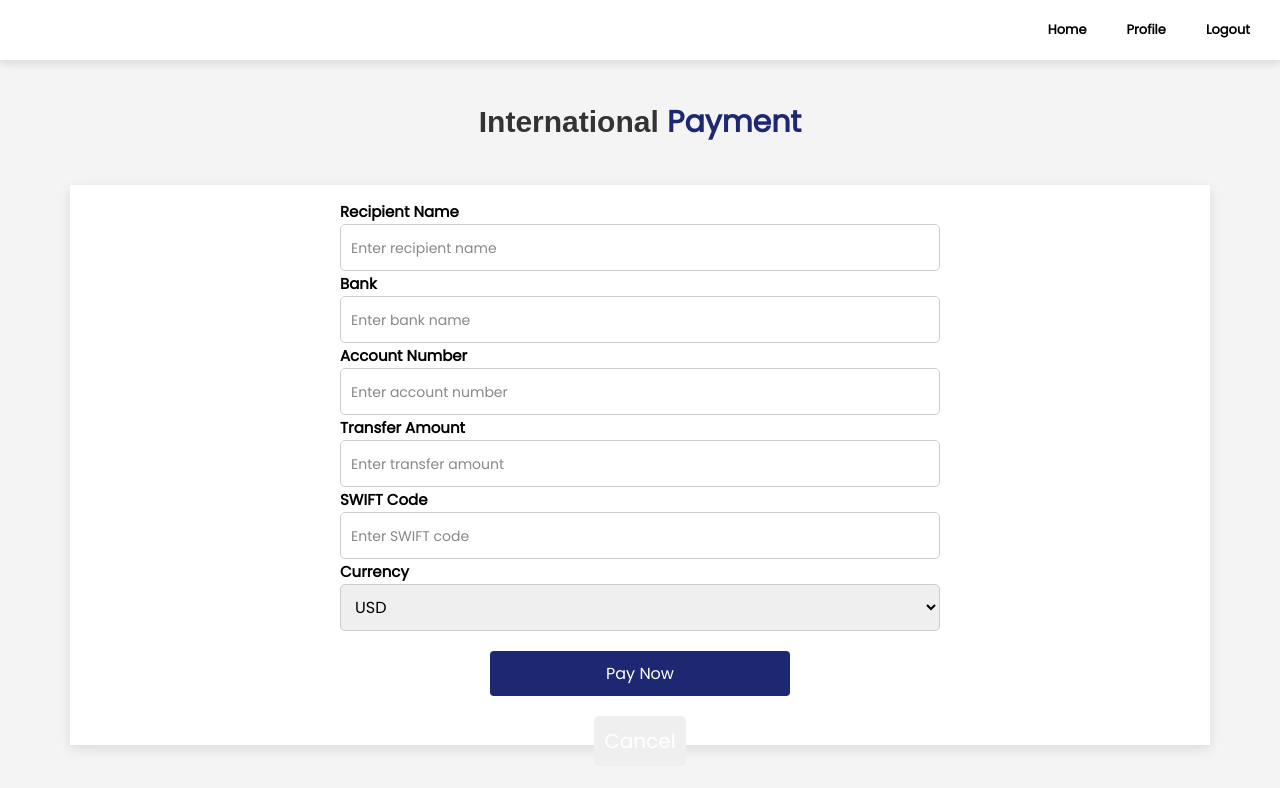
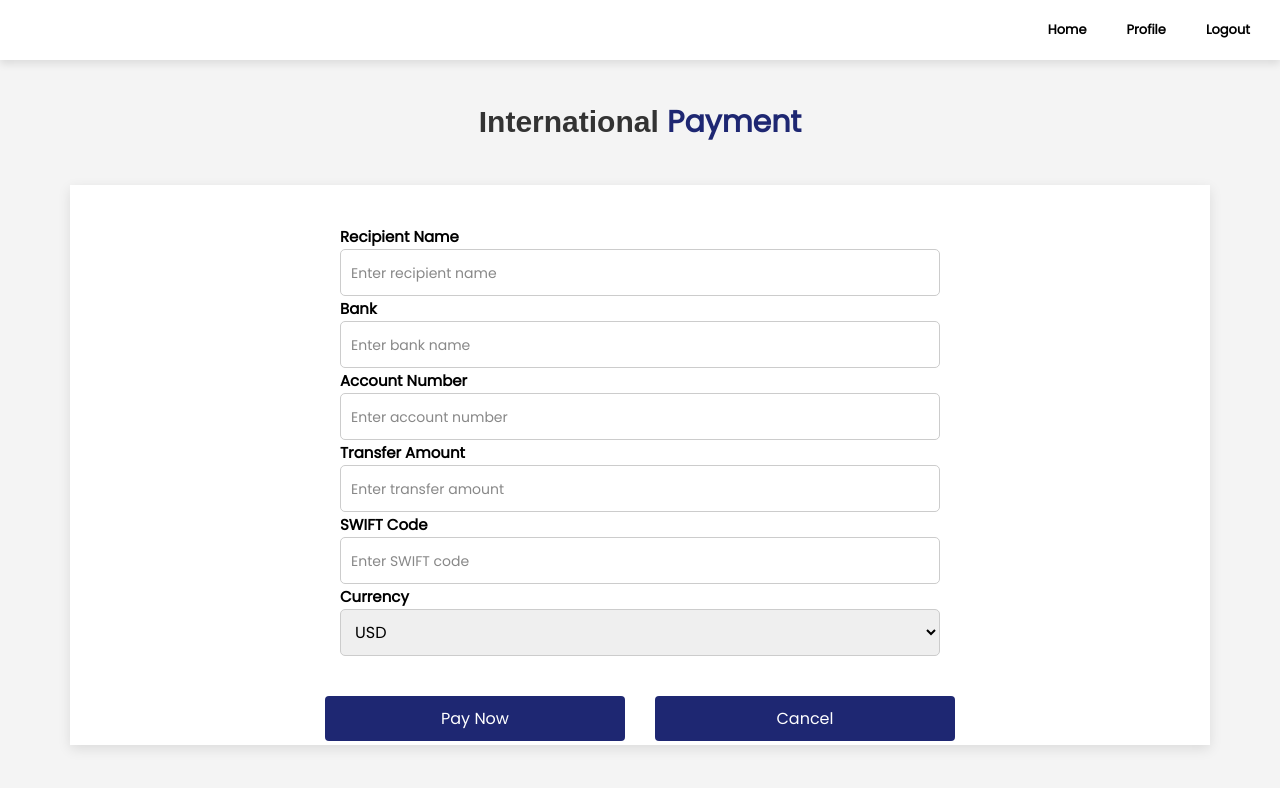
Before and after one commit to APDS-Group/APDS_PART_2, a React (Create React App) app in the folder Frontend/: page /payment in a window 1280 px wide. Shown: the top 788 px of the page. Built offline with nearby package versions, Linux system fonts and the light colour scheme.

Commit message:
final push

```diff
--- a/Frontend/src/pages/PaymentForm.jsx
+++ b/Frontend/src/pages/PaymentForm.jsx
@@ -233,8 +233,10 @@ function PaymentForm() {
                                 {errors.currency && <div className="error">{errors.currency}</div>}
                             </div>
                         </div>
+                        <div className="button-container">
                         <button type="submit" className="button-accept2"> Pay Now</button>
-                        <button type="button" onClick={handleCancel}>Cancel</button>
+                        <button type="submit" className="button-reject" onClick={handleCancel}>Cancel</button>
+                        </div>
                     </form>
                 </div>
             </div>
--- a/Frontend/src/styles/Transaction.css
+++ b/Frontend/src/styles/Transaction.css
@@ -136,6 +136,7 @@ button[type="submit"].button-accept {
   grid-column: 1 / span 2;
   padding: 10px;
   width: 300px;
+  margin-top: 20px;
   font-size: 16px;
   background-color: #1E2772;
   color: white;
@@ -167,10 +168,11 @@ button[type="submit"].button-reject {
   grid-column: 1 / span 2;
   padding: 10px;
   width: 300px;
+  margin-top: 20px;
   font-size: 16px;
-  background-color: white;
-  color: #d72121;
-  border: 2px solid #d72121;
+  background-color: #1E2772;
+  color: white;
+  border: none;
   border-radius: 4px;
   cursor: pointer;
 }
```
Also changed, not shown: 1 other file (tests, documents, lock files or other folders). Lines whose indentation alone changed are shown as unchanged.
